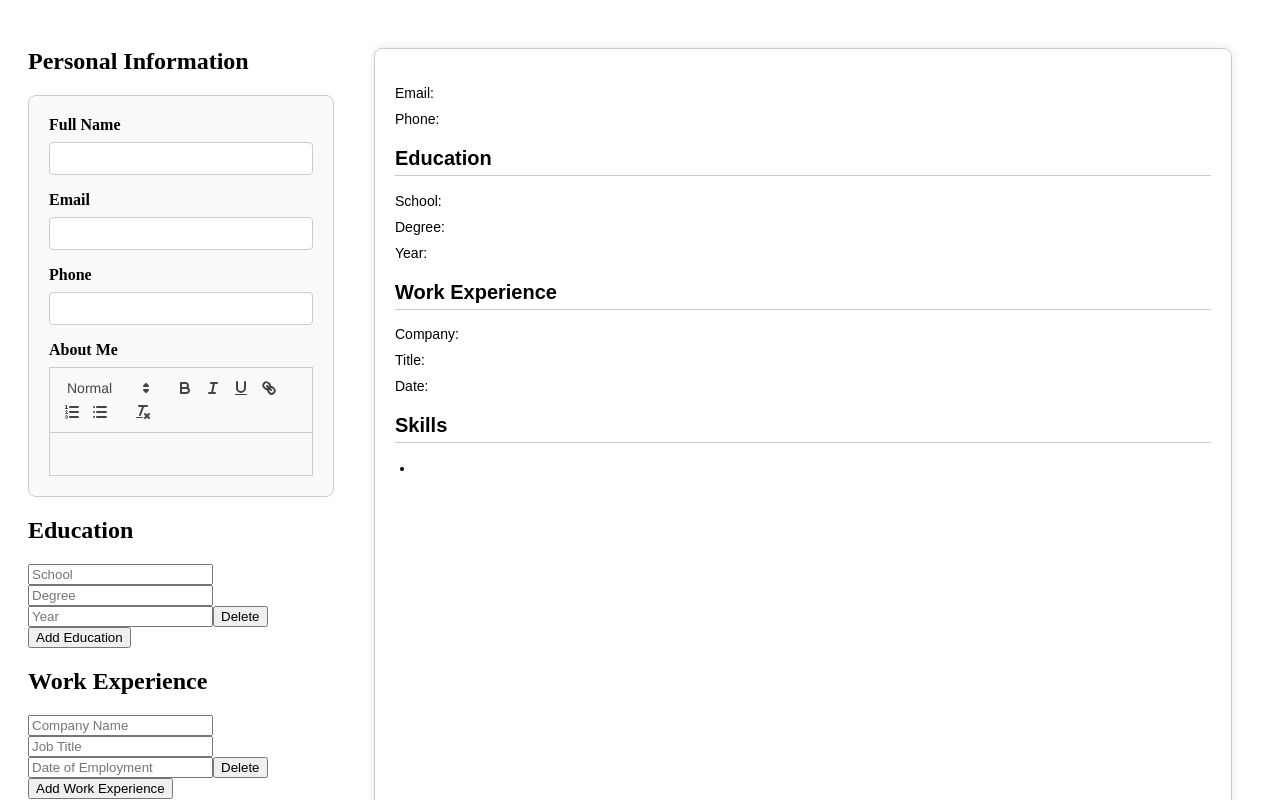
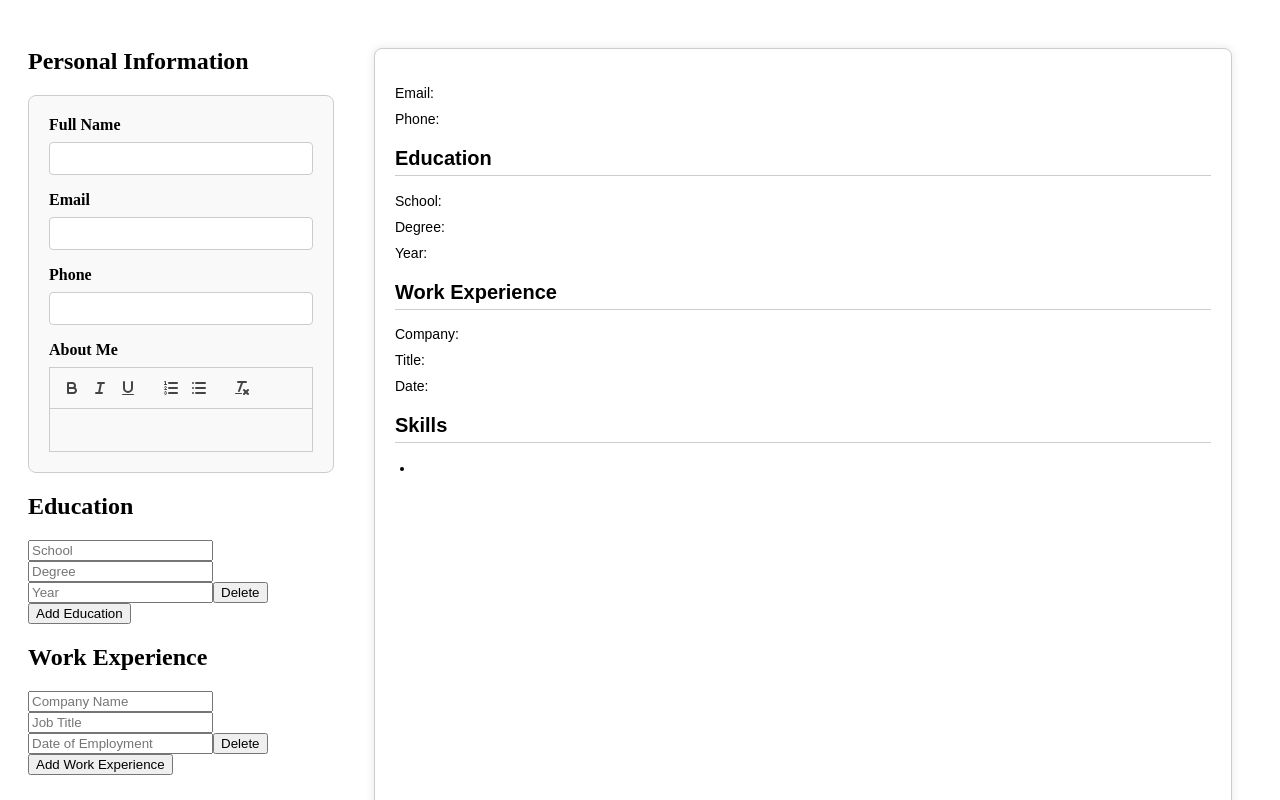
Before and after one commit to morrowdavidson/cv-creator, a React (Vite) app: page / in a window 1280 px wide. Shown: the top 800 px of the page. Built offline with nearby package versions, Linux system fonts and the light colour scheme.

Commit message:
Add 'aboutMe' field with rich text support; update GeneralInfoForm and CvPrint components

```diff
--- a/src/components/cv-form/general-info-form.jsx
+++ b/src/components/cv-form/general-info-form.jsx
@@ -3,10 +3,21 @@ import { Form, Fieldset, Label, Input } from './CommonStyles';
 import ReactQuill from 'react-quill';
 import 'react-quill/dist/quill.snow.css';
 
+// Define custom toolbar options
+const toolbarOptions = [
+  ['bold', 'italic', 'underline'], // toggled buttons
+  [{ list: 'ordered' }, { list: 'bullet' }], // lists
+  ['clean'], // remove formatting button
+];
+
 function GeneralInfoForm({ generalInfo, onGeneralInfoChange }) {
   const handleChange = (event) => {
     const { name, value } = event.target;
     onGeneralInfoChange(name, value);
+  };
+
+  const handleAboutMeChange = (value) => {
+    onGeneralInfoChange('aboutMe', value);
   };
 
   return (
@@ -40,10 +51,10 @@ function GeneralInfoForm({ generalInfo, onGeneralInfoChange }) {
         <Label htmlFor="aboutMe">About Me</Label>
         <ReactQuill
           id="aboutMe"
-          name="aboutMe"
           value={generalInfo.aboutMe}
-          onChange={handleChange}
+          onChange={handleAboutMeChange}
           theme="snow"
+          modules={{ toolbar: toolbarOptions }}
         />
       </Fieldset>
     </Form>
--- a/src/components/cv-print/cv-print.jsx
+++ b/src/components/cv-print/cv-print.jsx
@@ -61,7 +61,9 @@ function CvPrint({ generalInfo, educationList, workList, skillList }) {
         {generalInfo.aboutMe !== '' && (
           <Section>
             <Heading2>About Me</Heading2>
-            <Paragraph>{generalInfo.aboutMe}</Paragraph>
+            <Paragraph
+              dangerouslySetInnerHTML={{ __html: generalInfo.aboutMe }}
+            />
           </Section>
         )}
 
```
Also changed, not shown: 1 other file (tests, documents, lock files or other folders).
